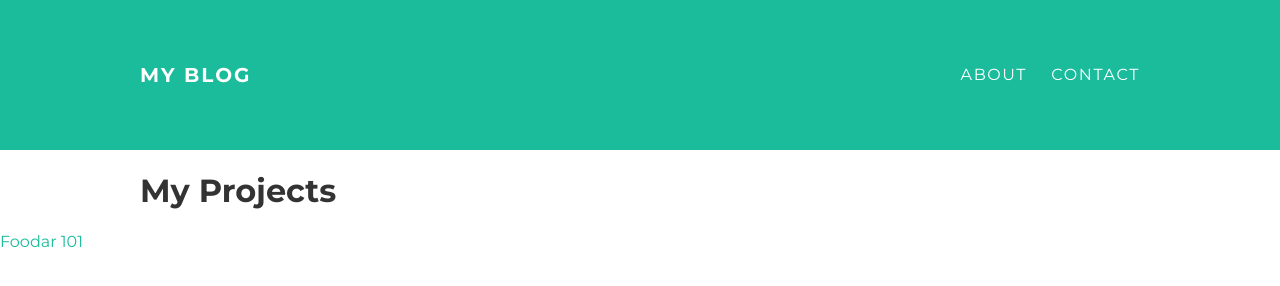
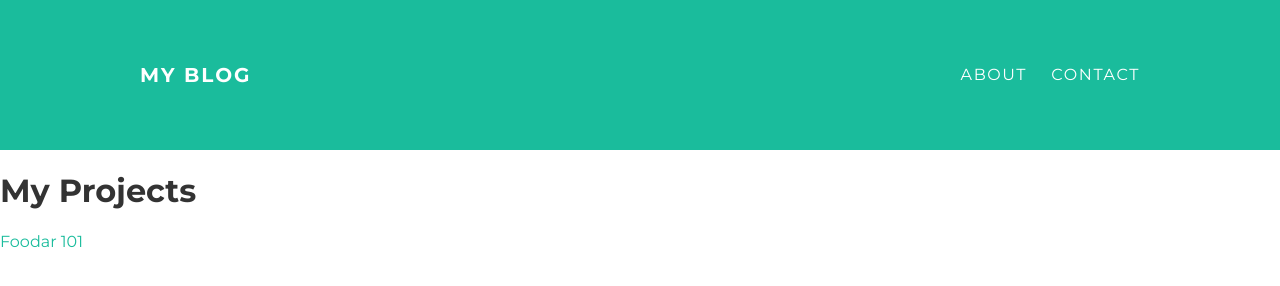
Before and after one commit to okiyitooo/okiyitooo.github.io, a plain HTML site: page Projects.html in a window 1280 px wide. Drawn offline with Linux system fonts and the light colour scheme.

Commit message:
Update Projects.html

```diff
--- a/Projects.html
+++ b/Projects.html
@@ -15,7 +15,8 @@
         </ul>
       </div>
     </div>
-<div class="container"><h1>My Projects</h1></div>
-<div class="center rund"><a class="rund box" href="https://okiyitooo.github.io/rodaaf.github.io/">Foodar 101</a></div>
+    <div class="content"><h1>My Projects</h1>
+        <div class="center rund"><a class="rund box" href="https://okiyitooo.github.io/rodaaf.github.io/">Foodar 101</a></div>
+    </div>
 </body>
 </html>
```
